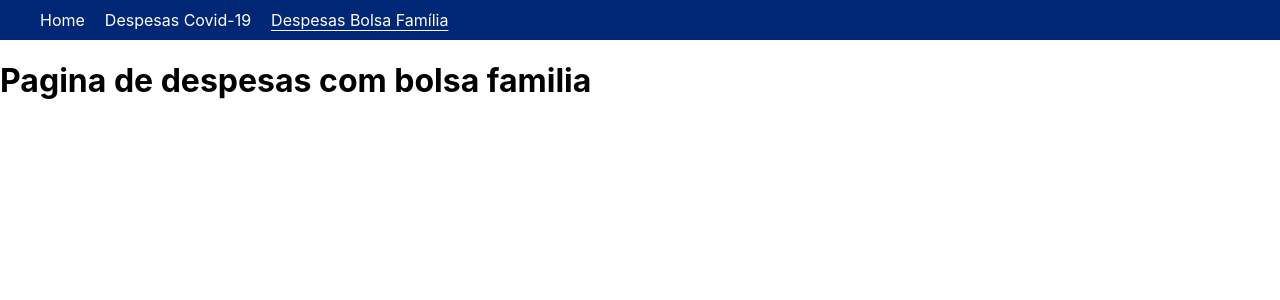
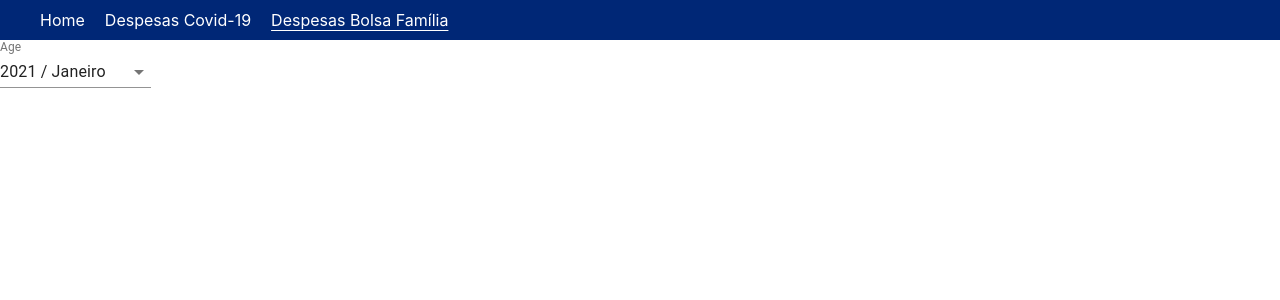
Before and after one commit to Danielmtt/despesas-covid-19, a React (Create React App) app in the folder despesas-covid-19/: page /despesas/bolsa-familia in a window 1280 px wide. Shown: the top 300 px of the page. Built offline with nearby package versions, Linux system fonts and the light colour scheme.

Commit message:
gerar select

```diff
--- /dev/null
+++ b/despesas-covid-19/src/atoms/OpcaoData.tsx
@@ -0,0 +1,7 @@
+import React from 'react';
+
+const OpcaoData = (props: { valorCampo: string; ValorTexto: string }) => {
+  return <option value={props.valorCampo}>{props.ValorTexto}</option>;
+};
+
+export default OpcaoData;
--- /dev/null
+++ b/despesas-covid-19/src/atoms/seletorData.tsx
@@ -0,0 +1,26 @@
+import Select from '@material-ui/core/Select';
+import React from 'react';
+
+import InputLabel from '@material-ui/core/InputLabel';
+import FormControl from '@material-ui/core/FormControl';
+
+const SeletorData = (props: { opcoes?: any[] }) => {
+  return (
+    <>
+      <FormControl>
+        <InputLabel htmlFor="age-native-simple">Age</InputLabel>
+        <Select
+          native
+          inputProps={{
+            name: 'age',
+            id: 'age-native-simple',
+          }}
+        >
+          {props.opcoes}
+        </Select>
+      </FormControl>
+    </>
+  );
+};
+
+export default SeletorData;
--- /dev/null
+++ b/despesas-covid-19/src/molecules/FiltroData.tsx
@@ -0,0 +1,33 @@
+import React from 'react';
+import OpcaoData from '../atoms/OpcaoData';
+import SeletorData from '../atoms/seletorData';
+import meses from '../settings/consts/arrayMeses';
+
+function calcularOpcoes() {
+  const arrayOpcoes: any[] = [];
+  let mes = new Date().getMonth();
+  let ano = new Date().getFullYear();
+
+  for (let i = 36; i > 0; i--) {
+    if (mes === 0) {
+      mes = 12;
+      ano--;
+    }
+
+    arrayOpcoes.push(
+      <OpcaoData
+        valorCampo={ano + meses[mes - 1].valor}
+        ValorTexto={ano + ' / ' + meses[mes - 1].nome}
+      />
+    );
+    mes--;
+  }
+
+  return arrayOpcoes;
+}
+
+const FiltroData = () => {
+  return <SeletorData opcoes={calcularOpcoes()} />;
+};
+
+export default FiltroData;
--- a/despesas-covid-19/src/pages/DespesasBolsaFamiliaPage.tsx
+++ b/despesas-covid-19/src/pages/DespesasBolsaFamiliaPage.tsx
@@ -1,11 +1,12 @@
 import React from 'react';
+import SeletorData from '../molecules/FiltroData';
 
 const DespesasBolsaFamiliaPage = () => {
   return (
     <>
-      <h1>Pagina de despesas com bolsa familia</h1>
+      <SeletorData />
     </>
-  )
-}
+  );
+};
 
-export default DespesasBolsaFamiliaPage
+export default DespesasBolsaFamiliaPage;
--- /dev/null
+++ b/despesas-covid-19/src/settings/consts/arrayMeses.ts
@@ -0,0 +1,18 @@
+import { Mes } from '../Mes';
+
+export const meses: Mes[] = [
+  { nome: 'Janeiro', valor: '01' },
+  { nome: 'Fevereiro', valor: '02' },
+  { nome: 'Março', valor: '03' },
+  { nome: 'Abril', valor: '04' },
+  { nome: 'Maio', valor: '05' },
+  { nome: 'Junho', valor: '06' },
+  { nome: 'Julho', valor: '07' },
+  { nome: 'Agosto', valor: '08' },
+  { nome: 'Setembro', valor: '09' },
+  { nome: 'Outubro', valor: '10' },
+  { nome: 'Novembro', valor: '11' },
+  { nome: 'Dezembro', valor: '12' },
+];
+
+export default meses;
```
